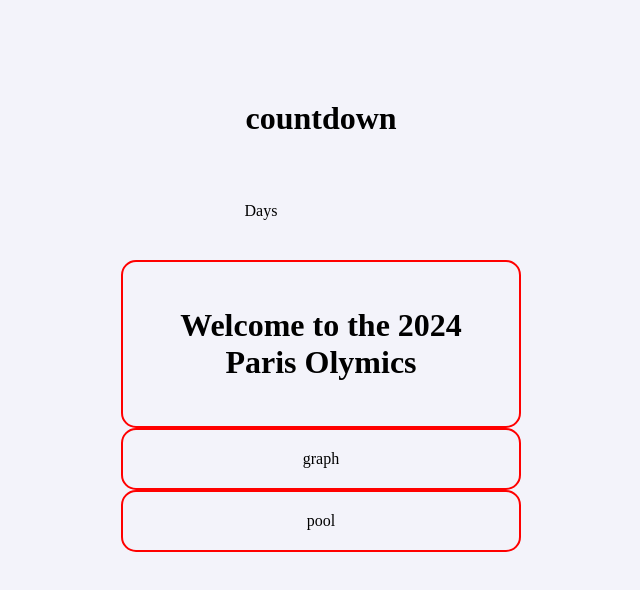
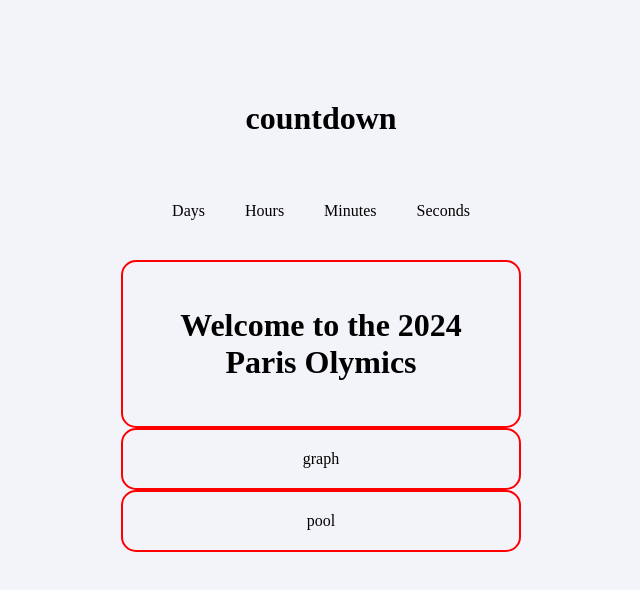
Before and after one commit to HackyFun/Paris_Olympic_2024, a plain HTML site: page frontEnd/index.html in a window 1280 px wide. Shown: the whole page, without its empty margins (319-959 px from the left). Drawn offline with Linux system fonts and the light colour scheme.

Commit message:
Update index.html

```diff
--- a/frontEnd/index.html
+++ b/frontEnd/index.html
@@ -13,9 +13,15 @@
         <div class="countdown days">
           <span class="title">Days</span>
         </div>
-        <div class="countdown hours"></div>
-        <div class="countdown minutes"></div>
-        <div class="countdown seconds"></div>
+        <div class="countdown hours">
+          <span class="title">Hours</span>
+        </div>
+        <div class="countdown minutes">
+          <span class="title">Minutes</span>
+        </div>
+        <div class="countdown seconds">
+          <span class="title">Seconds</span>
+        </div>
       </div>
       <div id="title">
         <h1>Welcome to the 2024 Paris Olymics</h1>
```
